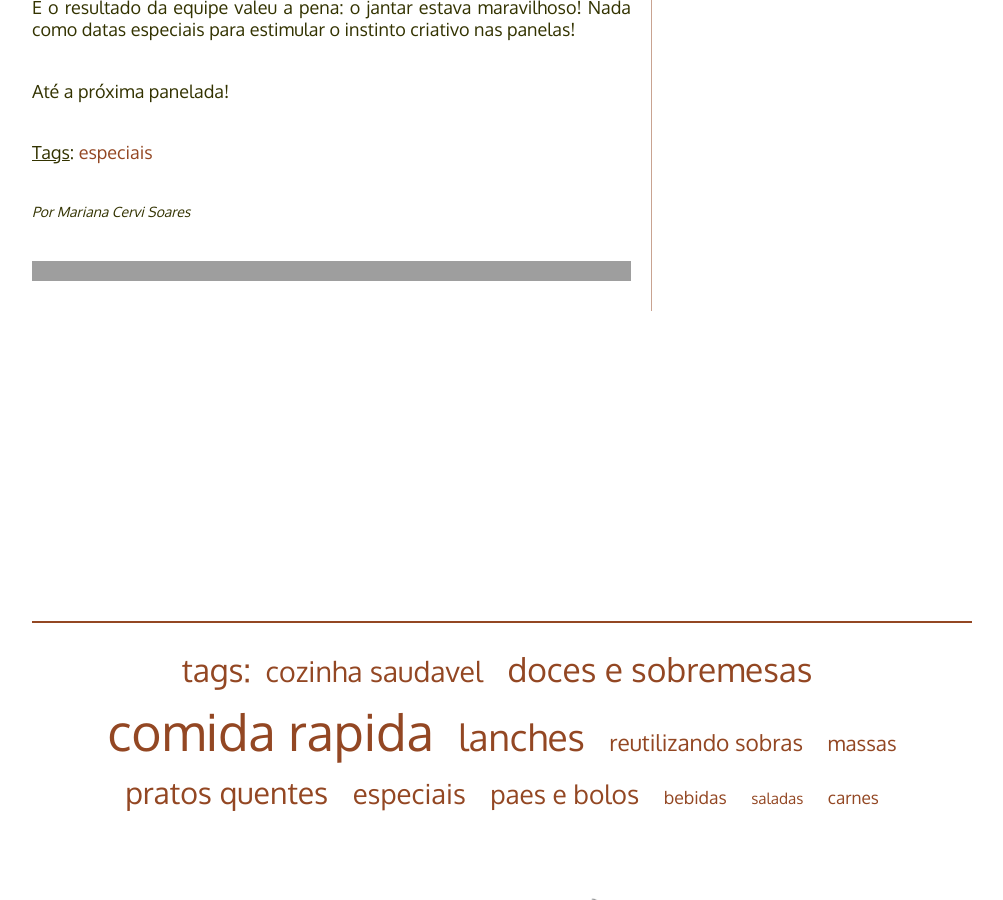
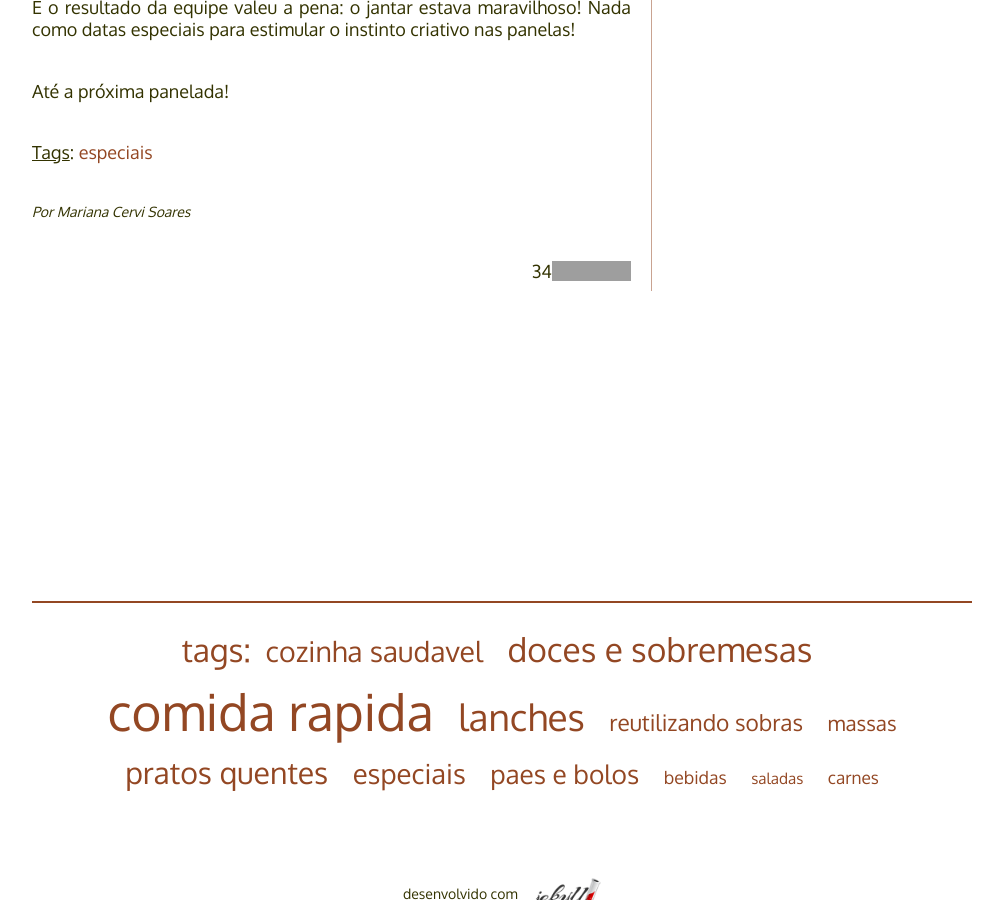
Before and after one commit to PaneladePau/paneladepau-jekyll-blog, a Jekyll site: the page built from _posts/2011-04-25-jantar-de-sexta-feira-santa.md, in a window 1280 px wide and 900 px high, scrolled down 986 px, cut to the strip 0-900 px from the top of the window. Shown: the whole strip, without its empty margins (138-1141 px from the left). Built offline with Jekyll 4.4.1, drawn with Linux system fonts in a browser that asks for light colours; nearby versions of some CDN libraries; some web fonts are replaced; grey boxes are pictures that could not be loaded.

Commit message:
update facebook share

```diff
--- a/_includes/facebook_share.html
+++ b/_includes/facebook_share.html
@@ -1,2 +1,8 @@
 <!-- <p class="fb-share-button fbshare" data-href="http://paneladepau.com.br{{ page.url | remove: 'index.html' }}" data-layout="button_count"></p> -->
-<p><iframe src="https://www.facebook.com/plugins/share_button.php?href=http://paneladepau.com.br{{ page.url | remove: 'index.html' }}%2F&layout=button&size=small&mobile_iframe=true&appId=1539564076286352&width=79&height=20" width="79" height="20" style="border:none;overflow:hidden;padding:0" scrolling="no" frameborder="0" allowTransparency="true"></iframe></p>
+<p>
+
+	<iframe src="https://www.facebook.com/plugins/share_button.php?href=http://paneladepau.com.br{{ page.url | remove: 'index.html' }}%2F&layout=button&size=small&mobile_iframe=true&appId=1539564076286352&width=79&height=20" width="79" height="20" style="border:none;overflow:hidden;padding:0;float:right;width:79px !important;" scrolling="no" frameborder="0" allowTransparency="true"></iframe>
+
+	<span id="fbShareCount" style="border:1px #ccc;border-radius:2px;display:block;float:right">34</span>
+
+</p>
```
